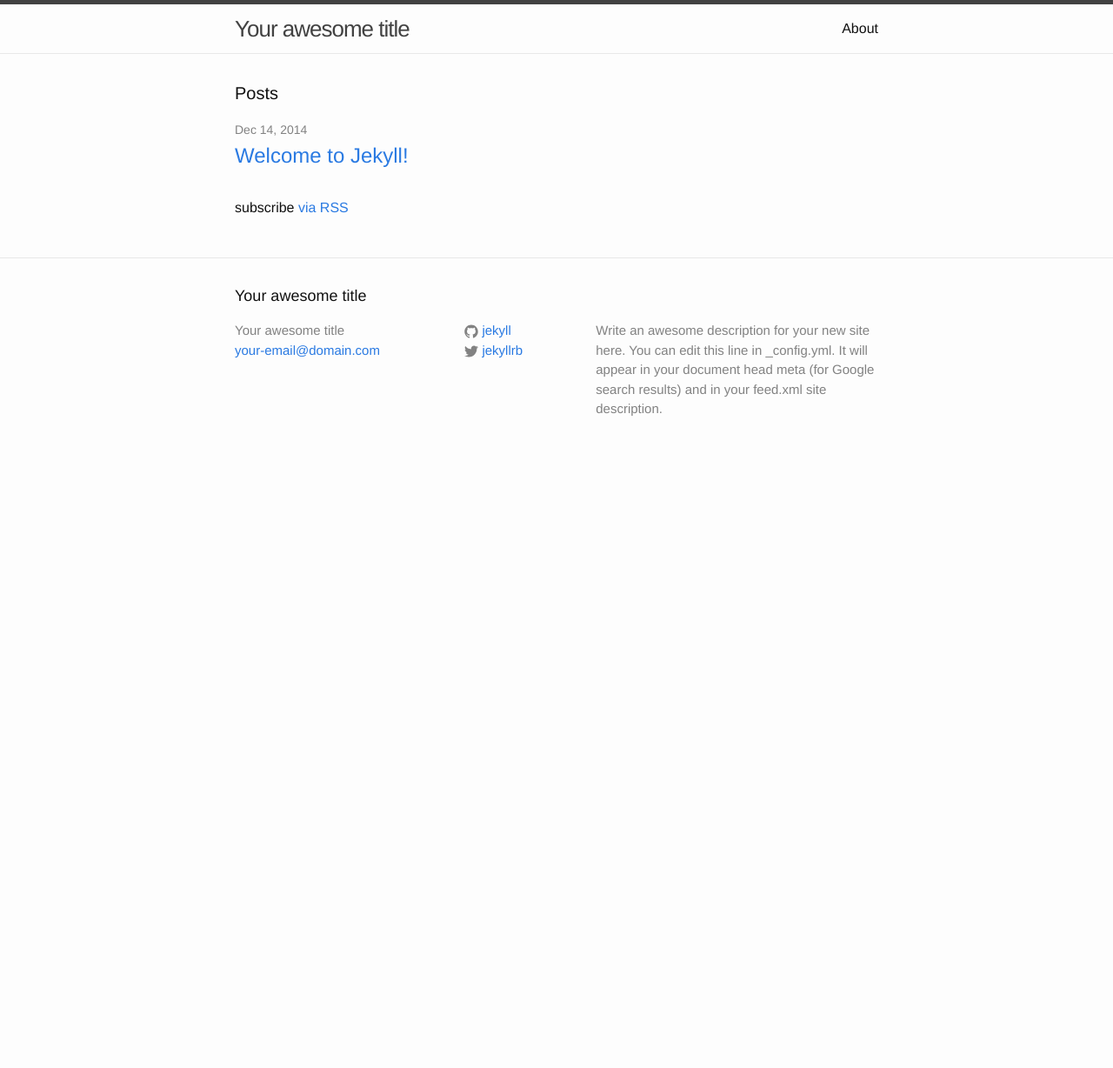
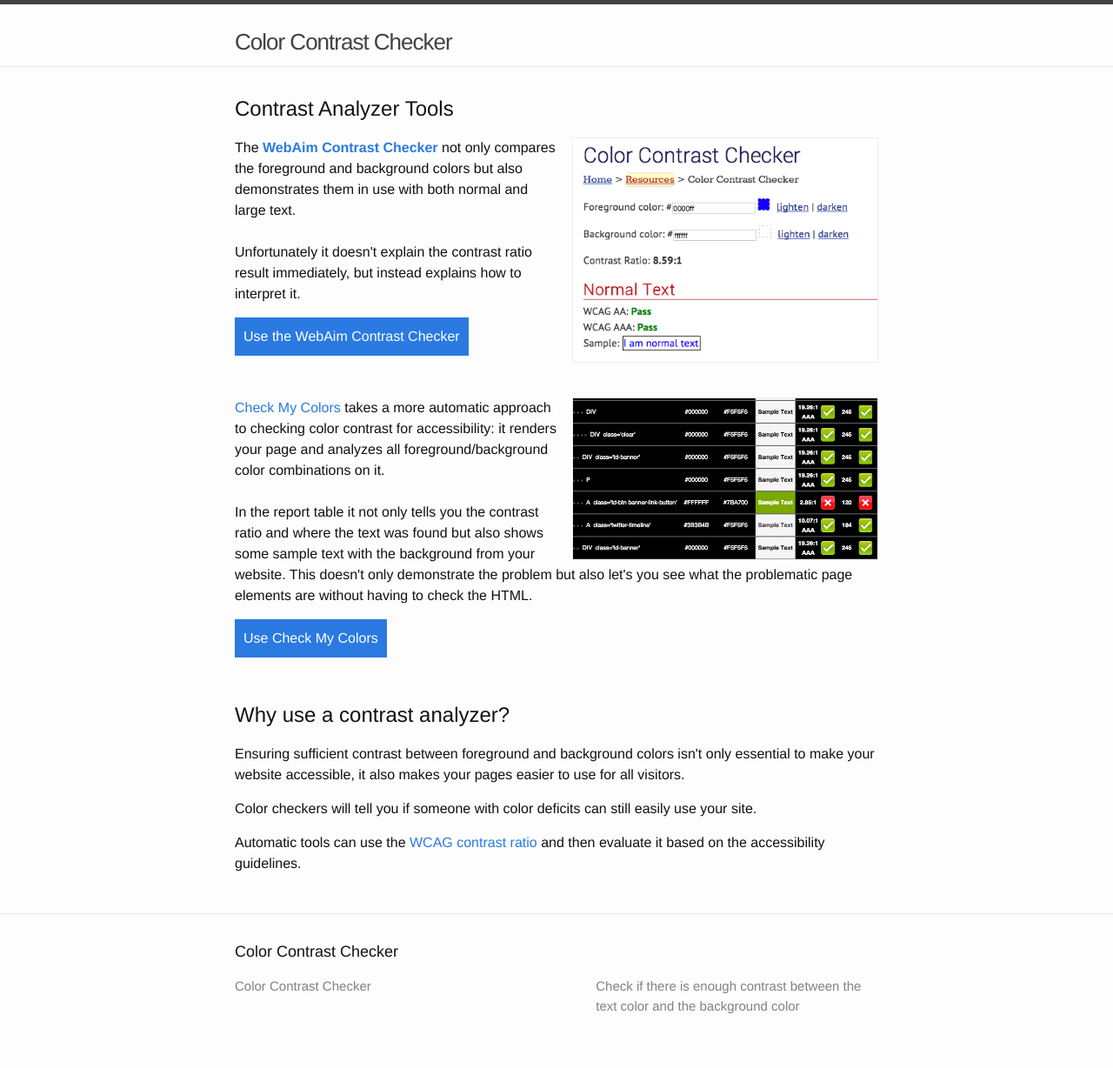
Before and after one commit to mattzeunert/color-contrast-checker, a Jekyll site: the page built from index.html, in a window 1280 px wide. Shown: the whole page at 87% size. Built offline with Jekyll 4.4.1, drawn with Linux system fonts in a browser that asks for light colours; before the commit the page ends 900 px from its top, so only the background shows below that.

Commit message:
Add content.

```diff
--- a/_config.yml
+++ b/_config.yml
@@ -1,14 +1,11 @@
 # Site settings
-title: Your awesome title
+title: Color Contrast Checker
 email: your-email@domain.com
 description: > # this means to ignore newlines until "baseurl:"
-  Write an awesome description for your new site here. You can edit this
-  line in _config.yml. It will appear in your document head meta (for
-  Google search results) and in your feed.xml site description.
+  Check if there is enough contrast between the text color and
+  the background color
 baseurl: "" # the subpath of your site, e.g. /blog/
-url: "http://yourdomain.com" # the base hostname & protocol for your site
-twitter_username: jekyllrb
-github_username:  jekyll
+url: "http://www.colorcontrastchecker.com" # the base hostname & protocol for your site
 
 # Build settings
 markdown: kramdown
--- a/_includes/footer.html
+++ b/_includes/footer.html
@@ -8,7 +8,7 @@
       <div class="footer-col  footer-col-1">
         <ul class="contact-list">
           <li>{{ site.title }}</li>
-          <li><a href="mailto:{{ site.email }}">{{ site.email }}</a></li>
+          <!-- <li><a href="mailto:{{ site.email }}">{{ site.email }}</a></li> -->
         </ul>
       </div>
 
--- a/_includes/header.html
+++ b/_includes/header.html
@@ -2,7 +2,9 @@
 
   <div class="wrapper">
 
-    <a class="site-title" href="{{ site.baseurl }}/">{{ site.title }}</a>
+    <h1>
+      <a class="site-title" href="{{ site.baseurl }}/">{{ site.title }}</a>
+    </h1>
 
     <nav class="site-nav">
       <a href="#" class="menu-icon">
@@ -13,13 +15,13 @@
         </svg>
       </a>
 
-      <div class="trigger">
+      <!-- <div class="trigger">
         {% for page in site.pages %}
           {% if page.title %}
           <a class="page-link" href="{{ page.url | prepend: site.baseurl }}">{{ page.title }}</a>
           {% endif %}
         {% endfor %}
-      </div>
+      </div> -->
     </nav>
 
   </div>
--- a/css/main.scss
+++ b/css/main.scss
@@ -47,3 +47,19 @@
         "layout",
         "syntax-highlighting"
 ;
+
+
+.home {
+    img {
+        border: 1px solid #eee;
+        float: right;
+        max-width: 350px;
+        margin-left: 16px;
+    }
+    .go {
+        background: $brand-color;
+        color: white;
+        display: inline-block;
+        padding: 10px;
+    }
+}
--- a/index.html
+++ b/index.html
@@ -4,9 +4,61 @@
 
 <div class="home">
 
-  <h1 class="page-heading">Posts</h1>
+    <h2>
+        Contrast Analyzer Tools
+    </h2>
 
-  <ul class="post-list">
+    <p>
+        <img src="/img/web-aim.png">
+
+        The <a href="http://webaim.org/resources/contrastchecker/"><b>WebAim Contrast Checker</b></a>
+        not only compares the foreground and background colors but also demonstrates them in use
+        with both normal and large text.<br><br>
+
+        Unfortunately it doesn't explain the contrast ratio result immediately, but instead explains how to interpret it.
+    </p>
+
+    <a href="http://webaim.org/resources/contrastchecker/" class="go">Use the WebAim Contrast Checker</a><br><br><br>
+
+    <p>
+        <img src="/img/check-my-colors.png">
+
+        <a href="http://www.checkmycolours.com/">Check My Colors</a> takes a more automatic approach to checking color contrast for accessibility: it renders your page and
+        analyzes all foreground/background color combinations on it.
+        <br><br>
+        In the report table it not only tells you the contrast ratio and where the
+        text was found but also shows some sample text with the background from your website.
+        This doesn't only demonstrate the problem but also let's you see what the
+        problematic page elements are without having to check the HTML.
+    </p>
+
+    <a href="http://www.checkmycolours.com/" class="go">Use Check My Colors</a><br><br><br>
+
+    <h2>
+        Why use a contrast analyzer?
+    </h2>
+
+    <p>
+        Ensuring sufficient contrast between foreground and
+        background colors isn't only essential to make your website
+        accessible, it also makes your pages easier to use for all
+        visitors.
+    </p>
+
+    <p>
+        Color checkers will tell you if someone with color deficits
+        can still easily use your site.
+    </p>
+
+    <p>
+        Automatic tools can use the <a href="http://www.w3.org/TR/2008/REC-WCAG20-20081211/#contrast-ratiodef">WCAG contrast ratio</a>
+        and then evaluate it based on the accessibility guidelines.
+    </p>
+
+
+
+
+    <!-- <ul class="post-list">
     {% for post in site.posts %}
       <li>
         <span class="post-meta">{{ post.date | date: "%b %-d, %Y" }}</span>
@@ -16,8 +68,10 @@
         </h2>
       </li>
     {% endfor %}
-  </ul>
+    </ul>
 
-  <p class="rss-subscribe">subscribe <a href="{{ "/feed.xml" | prepend: site.baseurl }}">via RSS</a></p>
+
+    <p class="rss-subscribe">subscribe <a href="{{ "/feed.xml" | prepend: site.baseurl }}">via RSS</a></p>
+    -->
 
 </div>
```
Also changed, not shown: img/check-my-colors.png (added), img/web-aim.png (added).
